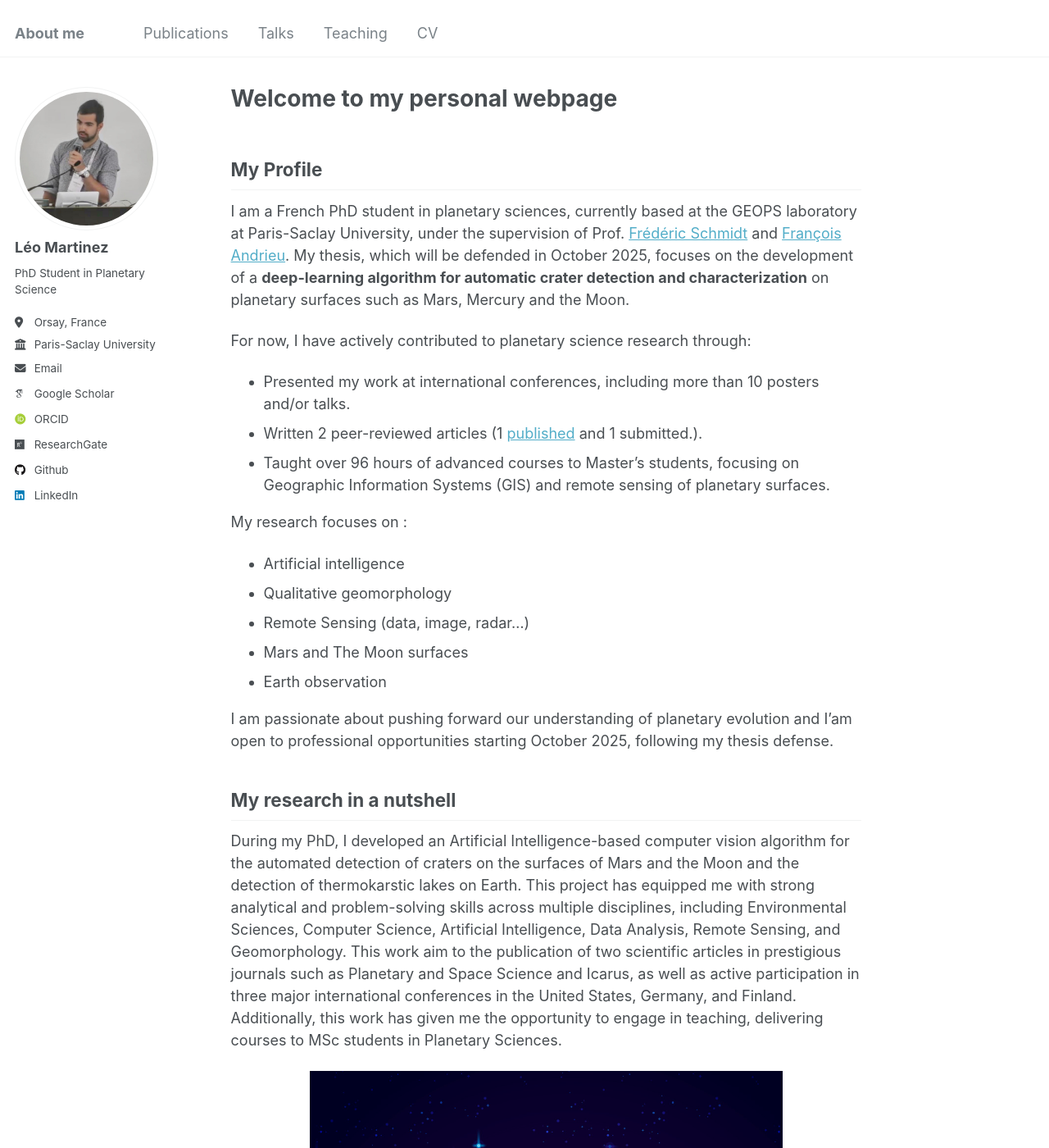
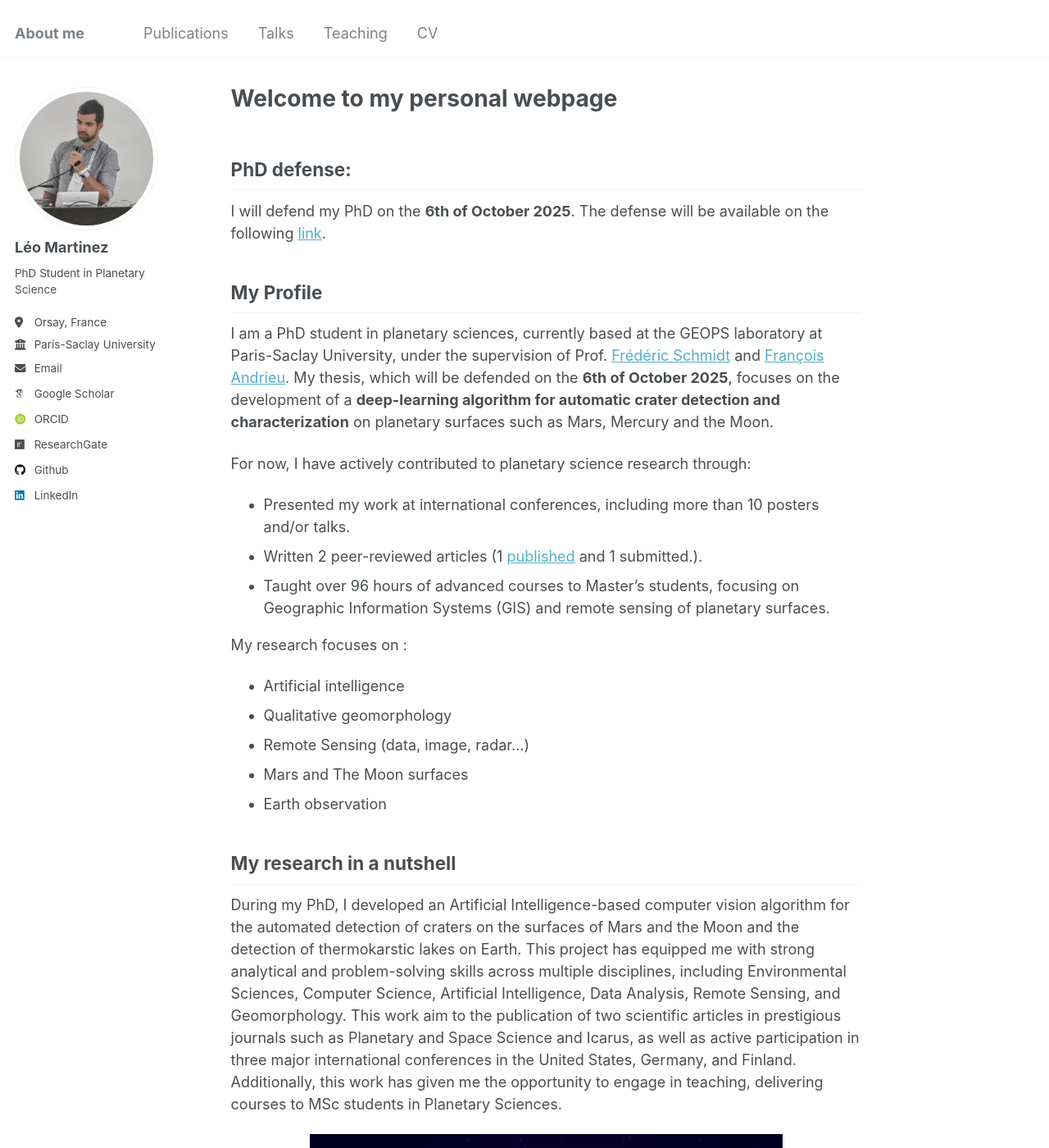
Before and after one commit to leomrtinez/leomrtinez.github.io, a Jekyll site: the page built from _pages/about.md, in a window 1280 px wide and 1400 px high. Shown: the whole window at 82% size. Built offline with Jekyll 4.4.1, drawn with Linux system fonts in a browser that asks for light colours; some web fonts are replaced.

Commit message:
Update about.md

```diff
--- a/_pages/about.md
+++ b/_pages/about.md
@@ -7,9 +7,13 @@ redirect_from:
   - /about.html
 ---
 
+## PhD defense:
+
+I will defend my PhD on the **6th of October 2025**. The defense will be available on the following [link](https://universite-paris-saclay-fr.zoom.us/j/93874359215?pwd=8HtlagOW527a09Ha36V3OxPGl9F8BY.1).
+
 ## My Profile
 
-I am a French PhD student in planetary sciences, currently based at the GEOPS laboratory at Paris-Saclay University, under the supervision of Prof. [Frédéric Schmidt](https://fredericschmidt.github.io) and [François Andrieu](https://www.insu.cnrs.fr/fr/personne/francois-andrieu). My thesis, which will be defended in October 2025, focuses on the development of a **deep-learning algorithm for automatic crater detection and characterization** on planetary surfaces such as Mars, Mercury and the Moon.
+I am a PhD student in planetary sciences, currently based at the GEOPS laboratory at Paris-Saclay University, under the supervision of Prof. [Frédéric Schmidt](https://fredericschmidt.github.io) and [François Andrieu](https://www.insu.cnrs.fr/fr/personne/francois-andrieu). My thesis, which will be defended on the **6th of October 2025**, focuses on the development of a **deep-learning algorithm for automatic crater detection and characterization** on planetary surfaces such as Mars, Mercury and the Moon.
 
 For now, I have actively contributed to planetary science research through:
 - Presented my work at international conferences, including more than 10 posters and/or talks.
@@ -25,9 +29,6 @@ My research focuses on :
 - Earth observation
 
 
-I am passionate about pushing forward our understanding of planetary evolution and I'am open to professional opportunities starting October 2025, following my thesis defense.
-
-
 ## My research in a nutshell
 
 During my PhD, I developed an Artificial Intelligence-based computer vision algorithm for the automated detection of craters on the surfaces of Mars and the Moon and the detection of thermokarstic lakes on Earth. This project has equipped me with strong analytical and problem-solving skills across multiple disciplines, including Environmental Sciences, Computer Science, Artificial Intelligence, Data Analysis, Remote Sensing, and Geomorphology. This work aim to the publication of two scientific articles in prestigious journals such as Planetary and Space Science and Icarus, as well as active participation in three major international conferences in the United States, Germany, and Finland. Additionally, this work has given me the opportunity to engage in teaching, delivering courses to MSc students in Planetary Sciences.
```
